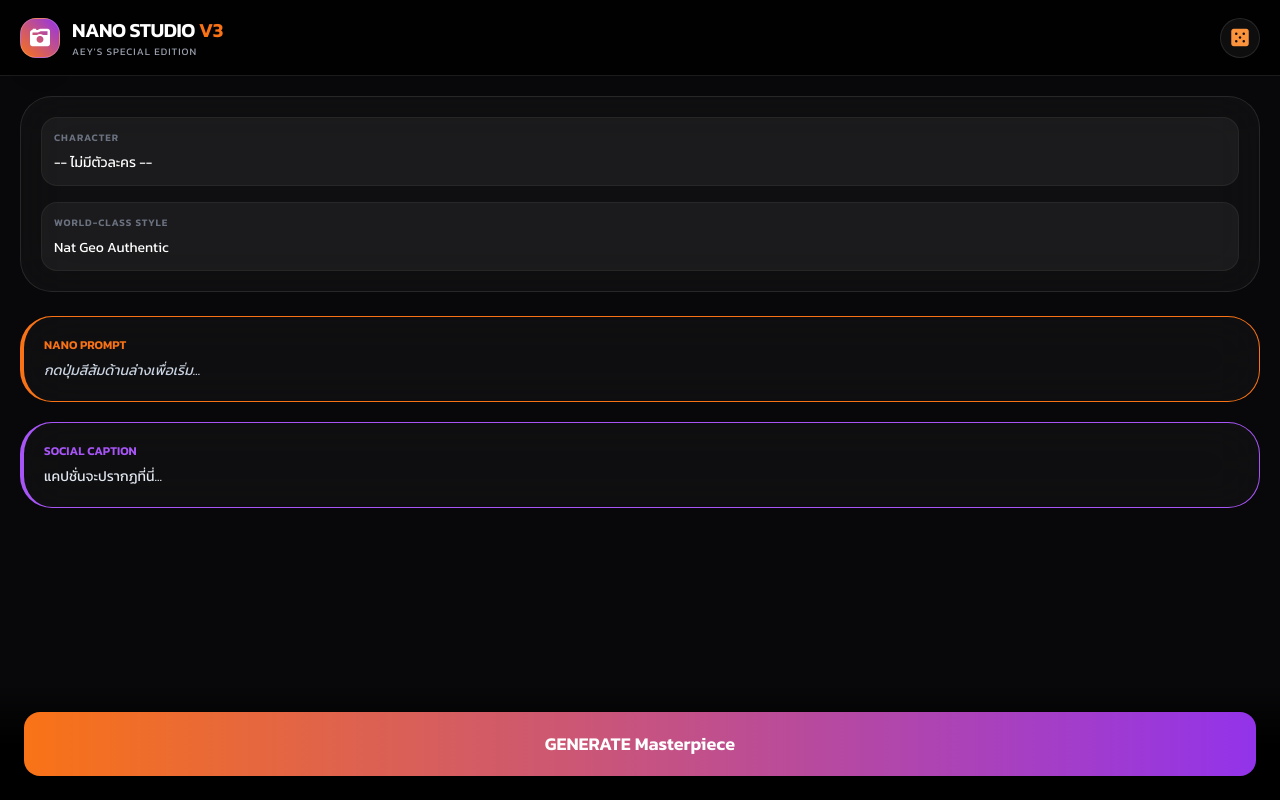
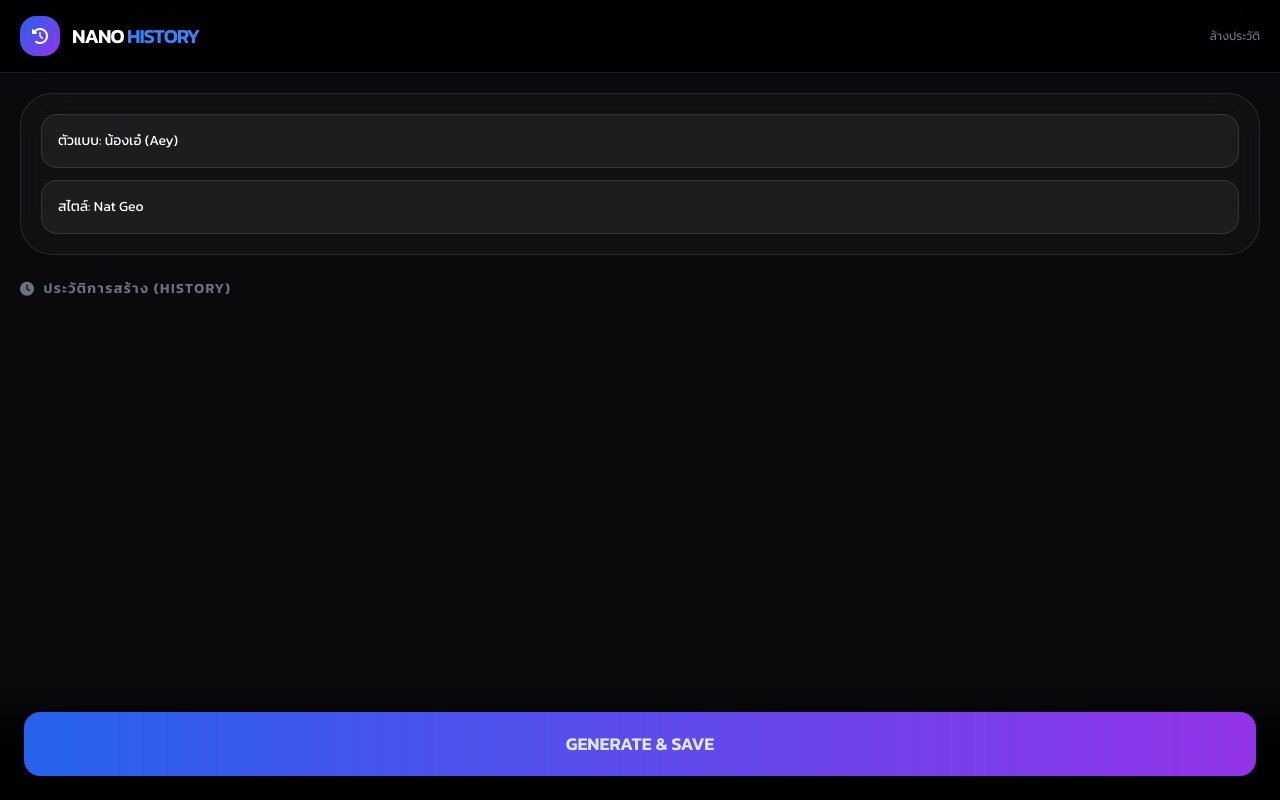
Before and after one commit to bermem/Nano-banana2, a plain HTML site: page index.html in a window 1280 px wide. Drawn offline with nearby package versions, Linux system fonts and the light colour scheme.

Commit message:
Update index.html

```diff
--- a/index.html
+++ b/index.html
@@ -3,98 +3,128 @@
 <head>
     <meta charset="UTF-8">
     <meta name="viewport" content="width=device-width, initial-scale=1.0, maximum-scale=1.0, user-scalable=no">
-    <title>NANO STUDIO V3 | Pro Creator</title>
+    <title>NANO STUDIO V5 | History & Share</title>
     <script src="https://cdn.tailwindcss.com"></script>
     <link href="https://cdnjs.cloudflare.com/ajax/libs/font-awesome/6.4.0/css/all.min.css" rel="stylesheet">
     <style>
         @import url('https://fonts.googleapis.com/css2?family=Kanit:wght@300;400;600&display=swap');
-        body {
-            font-family: 'Kanit', sans-serif;
-            background-color: #08080a;
-            color: #f1f5f9;
-            -webkit-tap-highlight-color: transparent;
-        }
-        .safe-area-bottom { padding-bottom: env(safe-area-inset-bottom); }
-        .glass-card {
-            background: rgba(255, 255, 255, 0.03);
-            backdrop-filter: blur(25px);
-            border: 1px solid rgba(255, 255, 255, 0.1);
-        }
-        .btn-active:active { transform: scale(0.97); }
-        select { appearance: none; -webkit-appearance: none; color: white !important; }
+        body { font-family: 'Kanit', sans-serif; background-color: #0a0a0c; color: #e2e8f0; -webkit-tap-highlight-color: transparent; }
+        .glass { background: rgba(255, 255, 255, 0.03); backdrop-filter: blur(20px); border: 1px solid rgba(255, 255, 255, 0.1); }
+        .btn-active:active { transform: scale(0.96); }
+        .history-item { border-left: 3px solid #f59e0b; background: rgba(255,255,255,0.02); transition: 0.3s; }
+        .history-item:hover { background: rgba(255,255,255,0.05); }
+        select { appearance: none; color: white !important; }
     </style>
 </head>
-<body class="pb-36 min-h-screen">
+<body class="pb-40">
 
-    <div class="sticky top-0 z-50 bg-black/80 backdrop-blur-xl border-b border-white/10 px-5 py-4 flex justify-between items-center">
+    <div class="sticky top-0 z-50 bg-black/90 backdrop-blur-xl border-b border-white/10 px-5 py-4 flex justify-between items-center">
         <div class="flex items-center gap-3">
-            <div class="w-10 h-10 rounded-2xl bg-gradient-to-tr from-orange-500 to-purple-600 flex items-center justify-center border border-white/20 shadow-xl">
-                <i class="fas fa-camera-retro text-xl text-white"></i>
+            <div class="w-10 h-10 rounded-2xl bg-gradient-to-br from-blue-600 to-purple-600 flex items-center justify-center shadow-lg">
+                <i class="fas fa-history text-white"></i>
             </div>
-            <div>
-                <h1 class="text-xl font-bold tracking-tight text-white uppercase">Nano Studio <span class="text-orange-500">V3</span></h1>
-                <p class="text-[10px] text-gray-400 uppercase tracking-widest">Aey's Special Edition</p>
-            </div>
+            <h1 class="text-xl font-bold tracking-tighter uppercase text-white">Nano <span class="text-blue-500">History</span></h1>
         </div>
-        <button onclick="randomizeAll()" class="w-10 h-10 rounded-full bg-white/5 flex items-center justify-center btn-active border border-white/10">
-            <i class="fas fa-dice-five text-xl text-orange-400"></i>
-        </button>
+        <button onclick="clearHistory()" class="text-xs text-gray-500 hover:text-red-400 transition">ล้างประวัติ</button>
     </div>
 
     <main class="p-5 space-y-6">
-        <section class="glass-card p-5 rounded-[2rem] space-y-4">
-            <div class="grid grid-cols-1 gap-4">
-                <div class="bg-white/5 p-3 rounded-2xl border border-white/5">
-                    <label class="text-[10px] text-gray-500 mb-1 block font-bold tracking-widest">CHARACTER</label>
-                    <select id="char" class="w-full bg-transparent text-sm focus:outline-none">
-                        <option value="none">-- ไม่มีตัวละคร --</option>
-                        <option value="Aey, a charming Thai female model">น้องเอ๋ (Aey)</option>
-                        <option value="Nueng, a stylish Thai male model">พี่หนึ่ง (Nueng)</option>
-                        <option value="A professional craftsman">ช่างฝีมือ</option>
-                        <option value="A Gen-Z traveler">นักเดินทาง</option>
-                    </select>
+        <section class="glass p-5 rounded-[2rem] space-y-4">
+            <div class="grid grid-cols-1 gap-3">
+                <select id="char" class="w-full bg-white/5 p-4 rounded-2xl text-sm outline-none border border-white/10">
+                    <option value="Aey, a charming Thai female model">ตัวแบบ: น้องเอ๋ (Aey)</option>
+                    <option value="Nueng, a stylish Thai male model">ตัวแบบ: พี่หนึ่ง (Nueng)</option>
+                    <option value="Professional artisan in Thailand">ตัวแบบ: ช่างฝีมือ / เชฟ</option>
+                    <option value="none">-- ไม่มีตัวละคร --</option>
+                </select>
+                <select id="style" class="w-full bg-white/5 p-4 rounded-2xl text-sm outline-none border border-white/10">
+                    <option value="National Geographic style, natural lighting">สไตล์: Nat Geo</option>
+                    <option value="Vogue Magazine editorial style">สไตล์: Vogue Editorial</option>
+                    <option value="Cinematic movie scene, 35mm film">สไตล์: Cinematic Masterpiece</option>
+                    <option value="Cyberpunk neon lighting, futuristic">สไตล์: Cyberpunk</option>
+                </select>
+            </div>
+        </section>
+
+        <section id="output" class="hidden space-y-4">
+            <div class="glass p-5 rounded-[2rem] border-l-4 border-blue-500">
+                <div class="flex justify-between items-center mb-2">
+                    <span class="text-[10px] font-bold text-blue-400 uppercase tracking-widest">Latest Prompt</span>
+                    <button onclick="copyText('currentPrompt')" class="text-[10px] bg-blue-500/20 text-blue-300 px-3 py-1 rounded-full">Copy</button>
                 </div>
-                <div class="bg-white/5 p-3 rounded-2xl border border-white/5">
-                    <label class="text-[10px] text-gray-500 mb-1 block font-bold tracking-widest">WORLD-CLASS STYLE</label>
-                    <select id="style" class="w-full bg-transparent text-sm focus:outline-none">
-                        <option value="National Geographic style">Nat Geo Authentic</option>
-                        <option value="Vogue Magazine style">Vogue (Leibovitz)</option>
-                        <option value="Cinematic film look">Cinematic Film</option>
-                        <option value="Cyberpunk neon style">Cyberpunk Neon</option>
-                    </select>
+                <p id="currentPrompt" class="text-sm italic text-blue-100"></p>
+            </div>
+
+            <div class="glass p-5 rounded-[2rem] border-l-4 border-purple-500">
+                <div class="flex justify-between items-center mb-3">
+                    <span class="text-[10px] font-bold text-purple-400 uppercase tracking-widest">Share to Social</span>
+                </div>
+                <p id="currentCaption" class="text-sm text-gray-200 mb-3"></p>
+                <div class="flex gap-2">
+                    <button onclick="shareToFB()" class="flex-1 bg-[#1877F2] h-12 rounded-xl font-bold flex items-center justify-center gap-2 btn-active">
+                        <i class="fab fa-facebook text-xl"></i> Share on FB
+                    </button>
+                    <button onclick="copyText('currentCaption')" class="w-12 bg-white/10 h-12 rounded-xl flex items-center justify-center btn-active">
+                        <i class="fas fa-copy"></i>
+                    </button>
                 </div>
             </div>
         </section>
 
-        <div class="space-y-5">
-            <div class="glass-card p-5 rounded-[2rem] border-l-4 border-orange-500">
-                <span class="text-xs font-bold text-orange-500 uppercase block mb-2">Nano Prompt</span>
-                <p id="promptText" class="text-sm italic text-slate-300">กดปุ่มสีส้มด้านล่างเพื่อเริ่ม...</p>
-            </div>
-            <div class="glass-card p-5 rounded-[2rem] border-l-4 border-purple-500">
-                <span class="text-xs font-bold text-purple-500 uppercase block mb-2">Social Caption</span>
-                <p id="capTH" class="text-sm text-slate-200">แคปชั่นจะปรากฏที่นี่...</p>
-            </div>
-        </div>
+        <section class="space-y-4">
+            <h2 class="text-sm font-bold text-gray-500 uppercase tracking-widest flex items-center gap-2">
+                <i class="fas fa-clock"></i> ประวัติการสร้าง (History)
+            </h2>
+            <div id="historyList" class="space-y-3">
+                </div>
+        </section>
     </main>
 
-    <div class="fixed bottom-0 left-0 right-0 p-6 bg-gradient-to-t from-black via-black/90 safe-area-bottom z-50">
-        <button onclick="generateAll()" class="w-full bg-gradient-to-r from-orange-500 to-purple-600 h-16 rounded-2xl font-bold text-lg text-white btn-active">
-            GENERATE Masterpiece
+    <div class="fixed bottom-0 left-0 right-0 p-6 bg-gradient-to-t from-black via-black/90 z-50">
+        <button onclick="generateAndSave()" class="w-full bg-gradient-to-r from-blue-600 to-purple-600 h-16 rounded-2xl font-bold text-lg shadow-2xl btn-active">
+            GENERATE & SAVE
         </button>
     </div>
 
     <script>
-        function generateAll() {
+        // Load history on startup
+        let historyData = JSON.parse(localStorage.getItem('nano_history') || '[]');
+        renderHistory();
+
+        function generateAndSave() {
             const char = document.getElementById('char').value;
             const style = document.getElementById('style').value;
-            const prompt = `A professional shot of ${char}, in ${style}, high resolution, 8k.`;
-            const caption = "ความสวยงามที่ถูกบันทึกไว้ในเสี้ยววินาที ✨ สร้างด้วย Nano Banana 2";
+            const prompt = `A professional shot of ${char}, ${style}, 8k resolution, masterpiece.`;
+            const caption = `เนรมิตภาพสวยระดับโลกด้วย Nano Banana 2 ✨ สไตล์ ${style.split(',')[0]} #NanoBanana2 #AIArt #Creative`;
 
-            document.getElementById('promptText').innerText = prompt;
-            document.getElementById('capTH').innerText = caption;
+            // Update Current UI
+            document.getElementById('output').classList.remove('hidden');
+            document.getElementById('currentPrompt').innerText = prompt;
+            document.getElementById('currentCaption').innerText = caption;
+
+            // Save to History
+            const newEntry = {
+                id: Date.now(),
+                prompt: prompt,
+                caption: caption,
+                time: new Date().toLocaleTimeString()
+            };
+            historyData.unshift(newEntry);
+            if(historyData.length > 10) historyData.pop(); // Keep last 10
+            localStorage.setItem('nano_history', JSON.stringify(historyData));
+
+            renderHistory();
             if (window.navigator.vibrate) window.navigator.vibrate(50);
         }
-    </script>
-</body>
-</html>
+
+        function renderHistory() {
+            const list = document.getElementById('historyList');
+            if(historyData.length === 0) {
+                list.innerHTML = '<p class="text-xs text-gray-600 text-center py-10 italic">ยังไม่มีประวัติการสร้าง</p>';
+                return;
+            }
+            list.innerHTML = historyData.map(item => `
+                <div class="history-item p-4 rounded-xl space-y-2">
+                    <div class="flex justify-between items-center">
+                        <span class="text-[10px] text-gray-500">${item.time}</span>
+                        <button onclick="copyTextById('${item.id}')" class="text-[10px] text-blue-400">คัดลอก</
```
